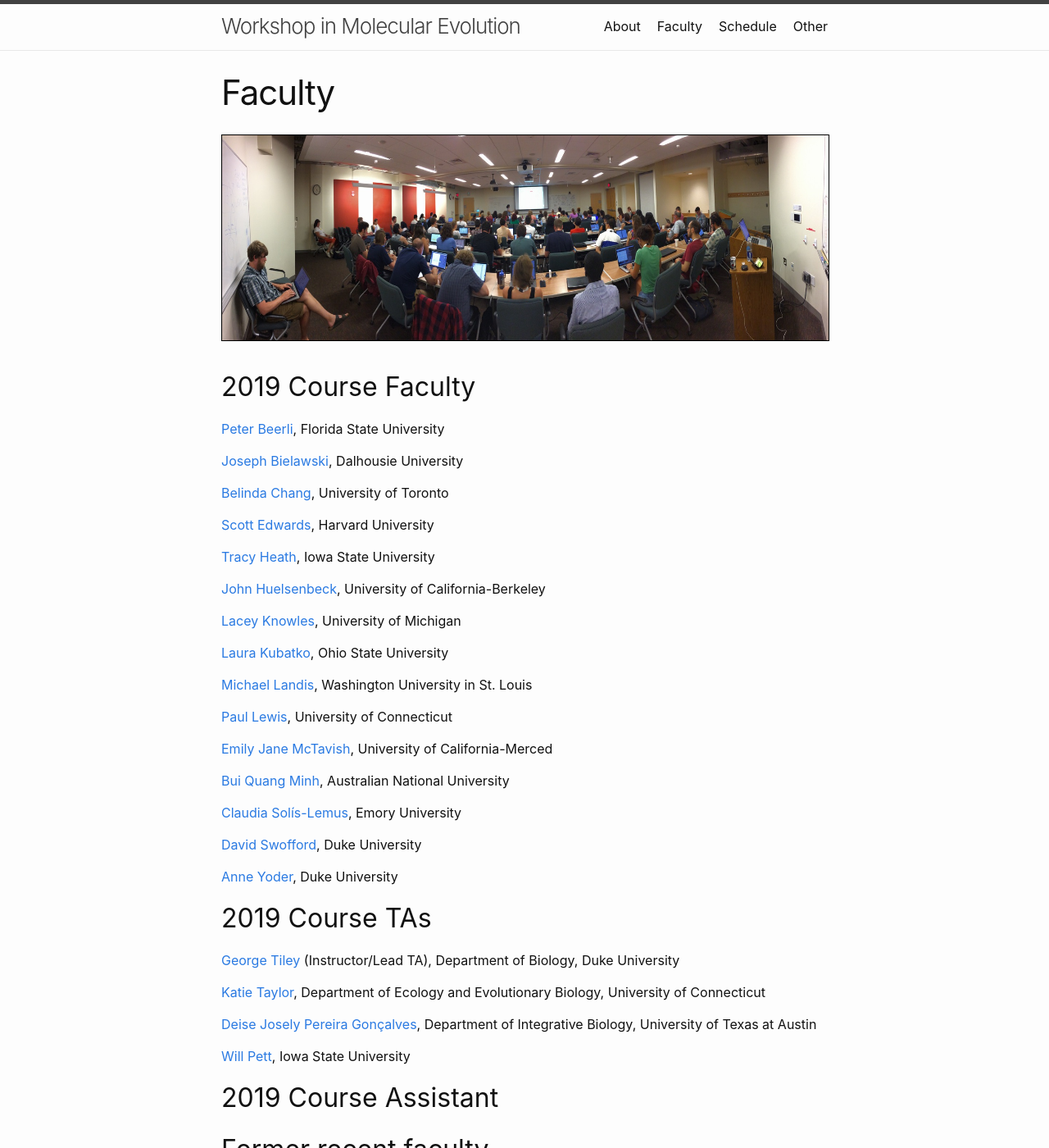
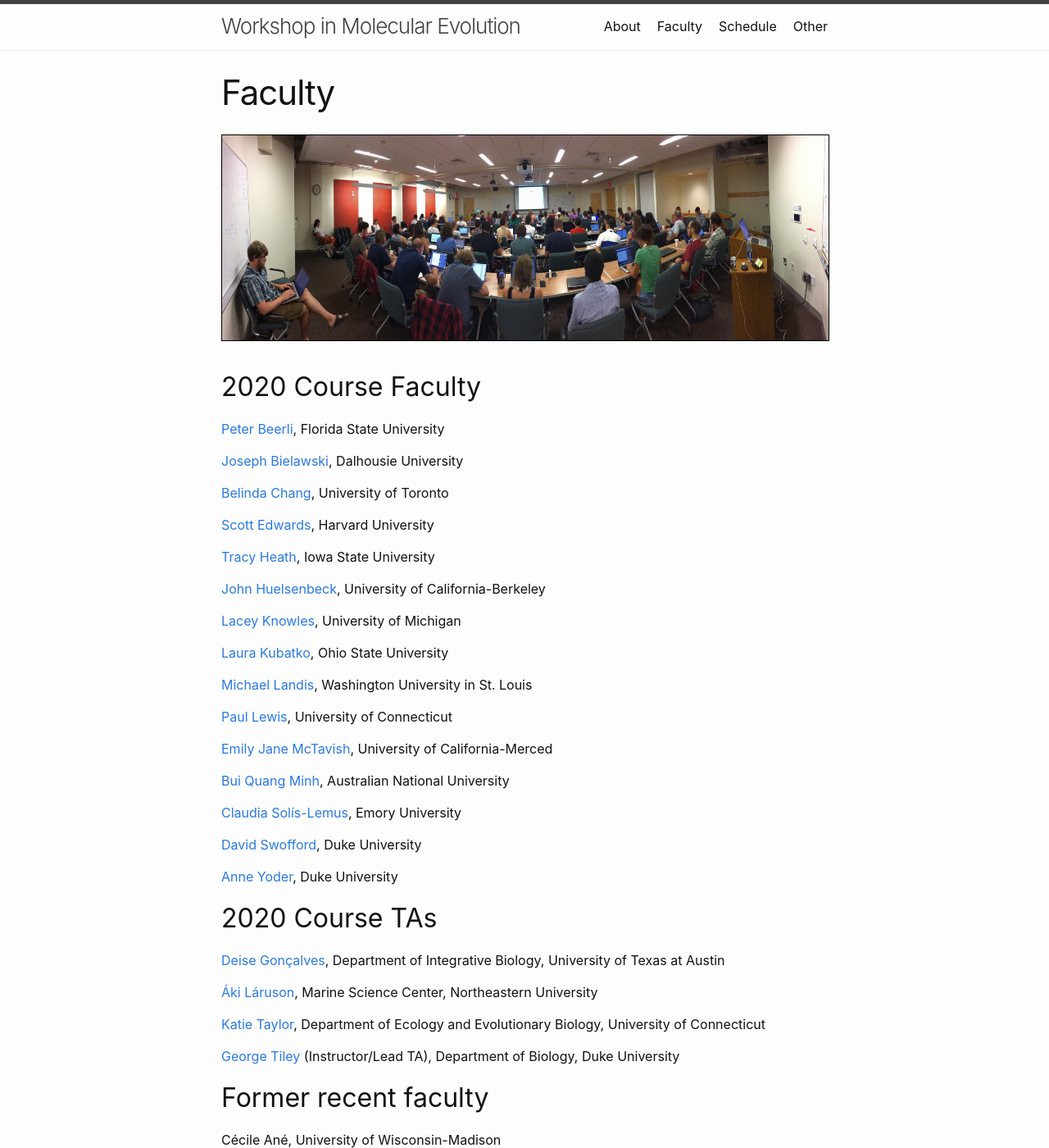
Before and after one commit to molevolworkshop/molevolworkshop.github.io, a Jekyll site: the page built from faculty.md, in a window 1280 px wide and 1400 px high. Shown: the whole window at 82% size. Built offline with Jekyll 4.4.1, drawn with Linux system fonts in a browser that asks for light colours; some of the changed text lies outside the part shown.

Commit message:
changed faculty page

```diff
--- a/faculty.md
+++ b/faculty.md
@@ -5,50 +5,47 @@ menutitle: Faculty
 permalink: /faculty/
 ---
 {% include figure.html description="" url="/assets/img/fromback2018.jpg" css="image-center" height="250px" %}
-## 2019 Course Faculty
+## 2020 Course Faculty
 
-[Peter Beerli]({{ '/faculty-beerli/' | relative_url }}), Florida State University
+[Peter Beerli](/faculty-beerli/), Florida State University
 
-[Joseph Bielawski]({{ '/faculty-bielawski/' | relative_url }}), Dalhousie University
+[Joseph Bielawski](/faculty-bielawski/), Dalhousie University
 
-[Belinda Chang]({{ '/faculty-chang/' | relative_url }}), University of Toronto
+[Belinda Chang](/faculty-chang/), University of Toronto
 
-[Scott Edwards]({{ '/faculty-edwards/' | relative_url }}), Harvard University
+[Scott Edwards](/faculty-edwards/), Harvard University
 
-[Tracy Heath]({{ '/faculty-heath/' | relative_url }}), Iowa State University
+[Tracy Heath](/faculty-heath/), Iowa State University
 
-[John Huelsenbeck]({{ '/faculty-huelsenbeck/' | relative_url }}), University of California-Berkeley
+[John Huelsenbeck](/faculty-huelsenbeck/), University of California-Berkeley
 
-[Lacey Knowles]({{ '/faculty-knowles/' | relative_url }}), University of Michigan
+[Lacey Knowles](/faculty-knowles/), University of Michigan
 
-[Laura Kubatko]({{ '/faculty-kubatko/' | relative_url }}), Ohio State University
+[Laura Kubatko](/faculty-kubatko/), Ohio State University
 
-[Michael Landis]({{ '/faculty-landis/' | relative_url }}), Washington University in St. Louis
+[Michael Landis](/faculty-landis/), Washington University in St. Louis
 
-[Paul Lewis]({{ '/faculty-lewis/' | relative_url }}), University of Connecticut
+[Paul Lewis](/faculty-lewis/), University of Connecticut
 
-[Emily Jane McTavish]({{ '/faculty-mctavish/' | relative_url }}), University of California-Merced
+[Emily Jane McTavish](/faculty-mctavish/), University of California-Merced
 
-[Bui Quang Minh]({{ '/faculty-minh/' | relative_url }}), Australian National University
+[Bui Quang Minh](/faculty-minh/), Australian National University
 
-[Claudia Solís-Lemus]({{ '/faculty-solis-lemus/' | relative_url }}), Emory University
+[Claudia Solís-Lemus](/faculty-solis-lemus/), Emory University
 
-[David Swofford]({{ '/faculty-swofford/' | relative_url }}), Duke University
+[David Swofford](/faculty-swofford/), Duke University
 
-[Anne Yoder]({{ '/faculty-yoder/' | relative_url }}), Duke University
+[Anne Yoder](/faculty-yoder/), Duke University
 
-## 2019 Course TAs
+## 2020 Course TAs
 
-[George Tiley]({{ '/faculty-tiley/' | relative_url }}) (Instructor/Lead TA), Department of Biology, Duke University
+[Deise Gonçalves](/faculty-goncalves/), Department of Integrative Biology, University of Texas at Austin
 
-[Katie Taylor]({{ '/faculty-taylor/' | relative_url }}), Department of Ecology and Evolutionary Biology, University of Connecticut
+[Áki Láruson](/faculty-laruson/), Marine Science Center, Northeastern University
 
-[Deise Josely Pereira Gonçalves]({{ '/faculty-goncalves/' | relative_url }}), Department of Integrative Biology, University of Texas at Austin
+[Katie Taylor](/faculty-taylor/), Department of Ecology and Evolutionary Biology, University of Connecticut
 
-[Will Pett]({{ '/faculty-pett/' | relative_url }}), Iowa State University
-
-## 2019 Course Assistant
-
+[George Tiley](/faculty-tiley/) (Instructor/Lead TA), Department of Biology, Duke University
 
 ## Former recent faculty
 
```
Also changed, not shown: other parts of faculty.md (+2 -2 lines), faculty/laruson/laruson.md (added, +46 -0 lines), faculty/_former/eme/eme.md (renamed from faculty/eme/eme.md), faculty/_former/eme/img/laura-eme.jpg (renamed from faculty/eme/img/laura-eme.jpg), faculty/_former/huerta-sanchez/huerta-sanchez.md (renamed from faculty/huerta-sanchez/huerta-sanchez.md), faculty/_former/pett/img/Wpett.jpg (renamed from faculty/pett/img/Wpett.jpg), faculty/_former/pett/pett.md (renamed from faculty/pett/pett.md), faculty/laruson/img/laruson.jpg (added), 5 other files.
